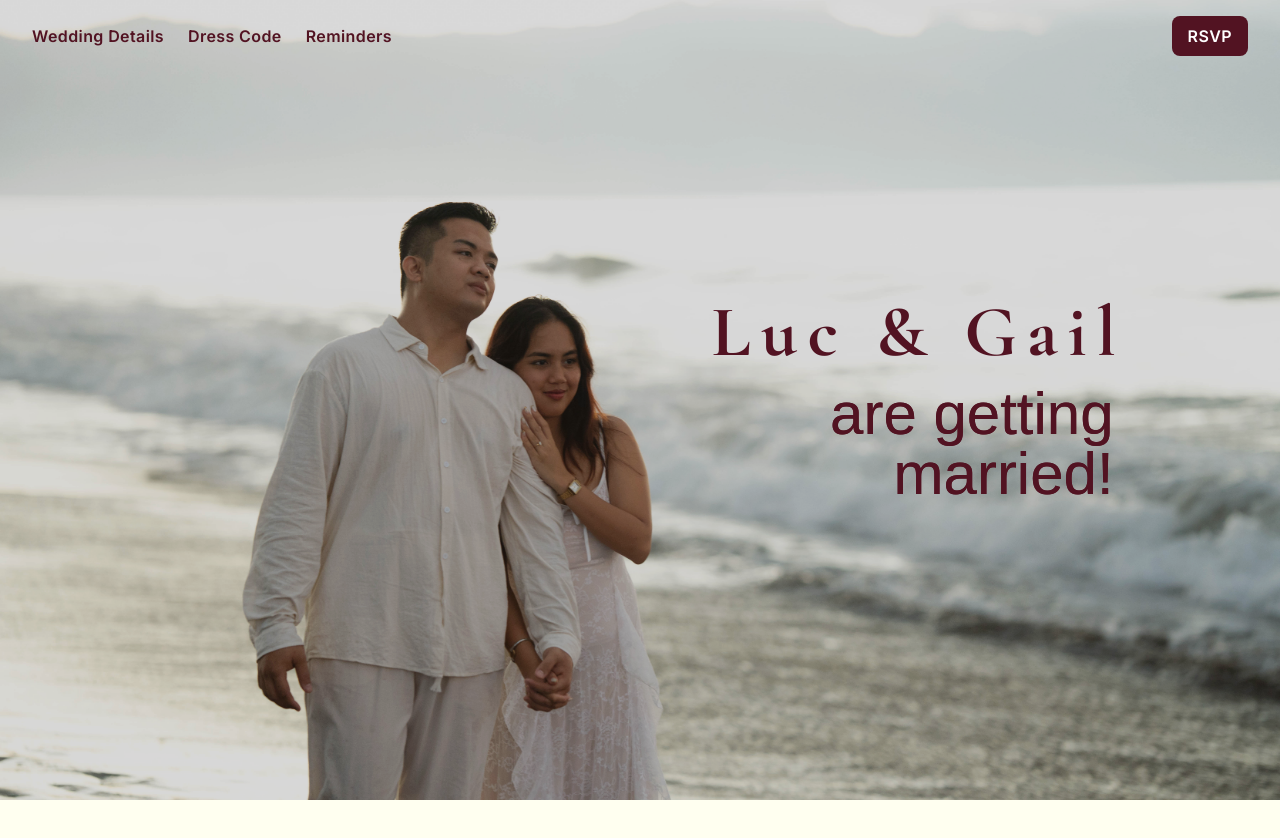
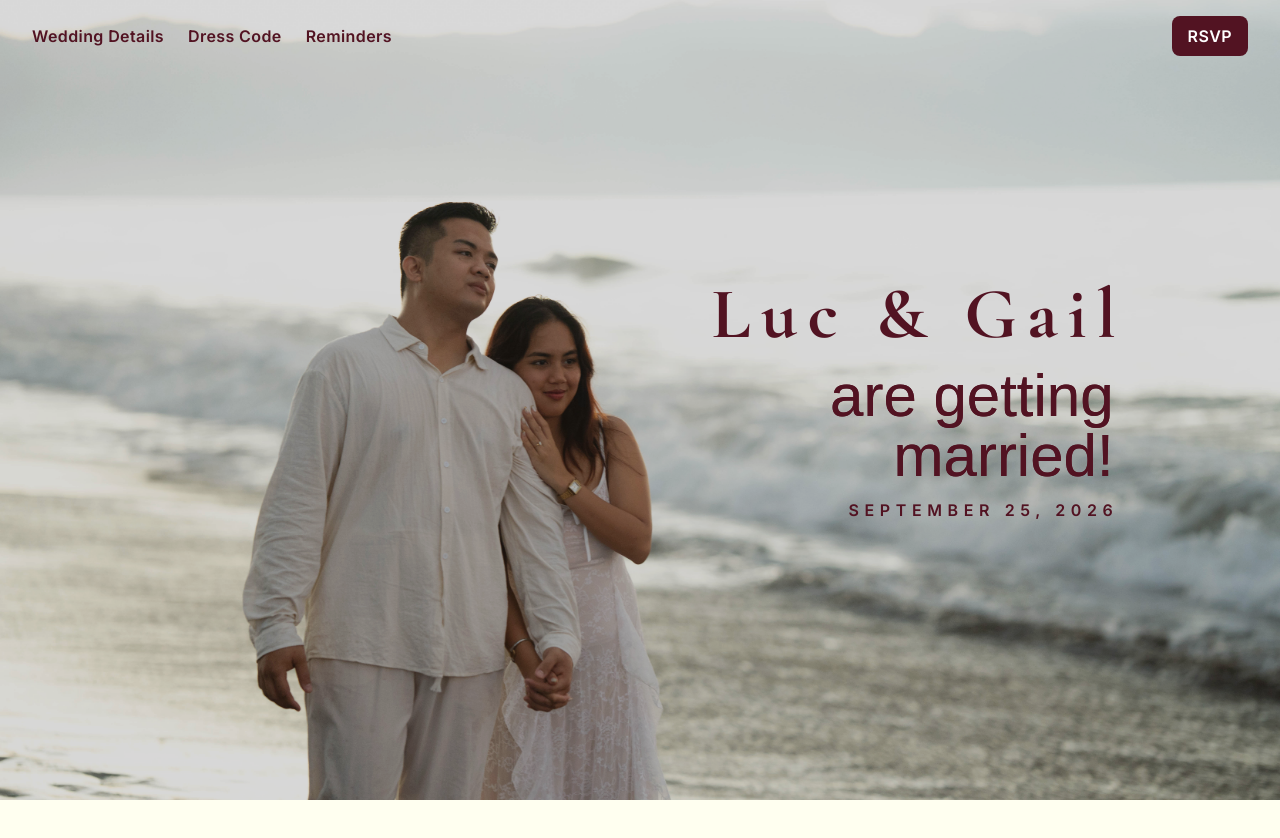
Before and after one commit to CodeTrekker530/Wedding_RSVP, a Next.js app: page / in a window 1280 px wide. Shown: the top 838 px of the page. Built offline with nearby package versions, Linux system fonts and the light colour scheme; a web font is replaced by a local one.

Commit message:
fixed dates

```diff
--- a/src/app/page.tsx
+++ b/src/app/page.tsx
@@ -62,7 +62,7 @@ const weddingDetailTabs: Array<{
     title: "The Venue",
     description: "We’ll gather in a warm and elegant setting for a day of celebration and joy.",
     items: [
-      { label: "Date", value: "September 25, 2025" },
+      { label: "Date", value: "September 25, 2026" },
       { label: "Time", value: "9:30 AM" },
       { label: "Location", value: "Leynes St., Brgy. Lalaan II, Silang, Cavite 4118, Philippines." },
       { label: "Venue", value: "Tree House Mansion" },
@@ -587,7 +587,10 @@ export default function Home() {
             </h1>
             <p className="text-right" style={{ color: themeColor, fontFamily: "var(--font-italianno)", fontSize: "clamp(2.5rem, 7vw, 3.75rem)", fontWeight: 400, lineHeight: "1", marginRight: "clamp(0rem, 1vw, 1.125rem)", textShadow: "0 0 0.35px currentColor" }} >
               are getting married!
-              {/* Under Jehovah's blessing, they begin their life as one. */}
+            </p>
+            <p className="mt-3 mr-1 text-right text-sm font-semibold uppercase tracking-[0.35em] sm:mr-2 sm:text-base" style={{ color: themeColor }}>
+              <span className="sm:hidden">09.25.26</span>
+              <span className="hidden sm:inline">September 25, 2026</span>
             </p>
           </div>
         </div>
```
